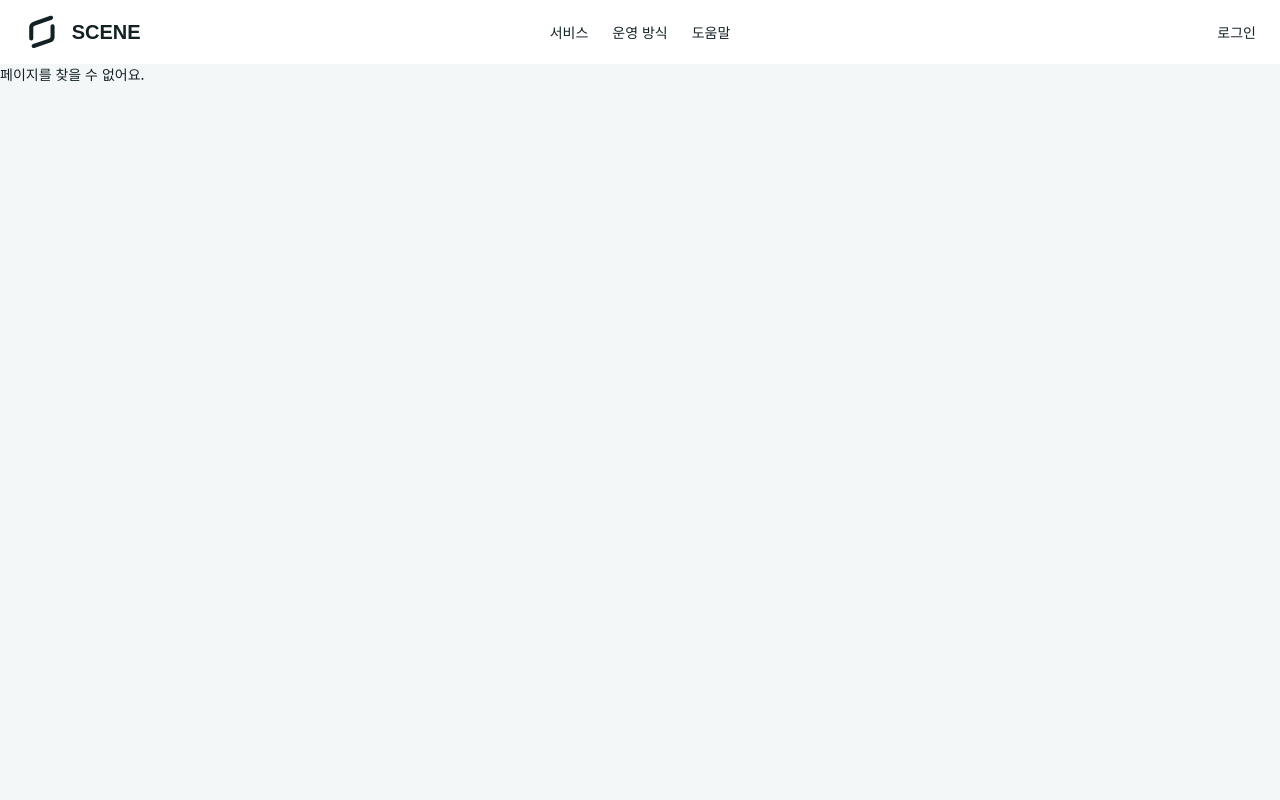
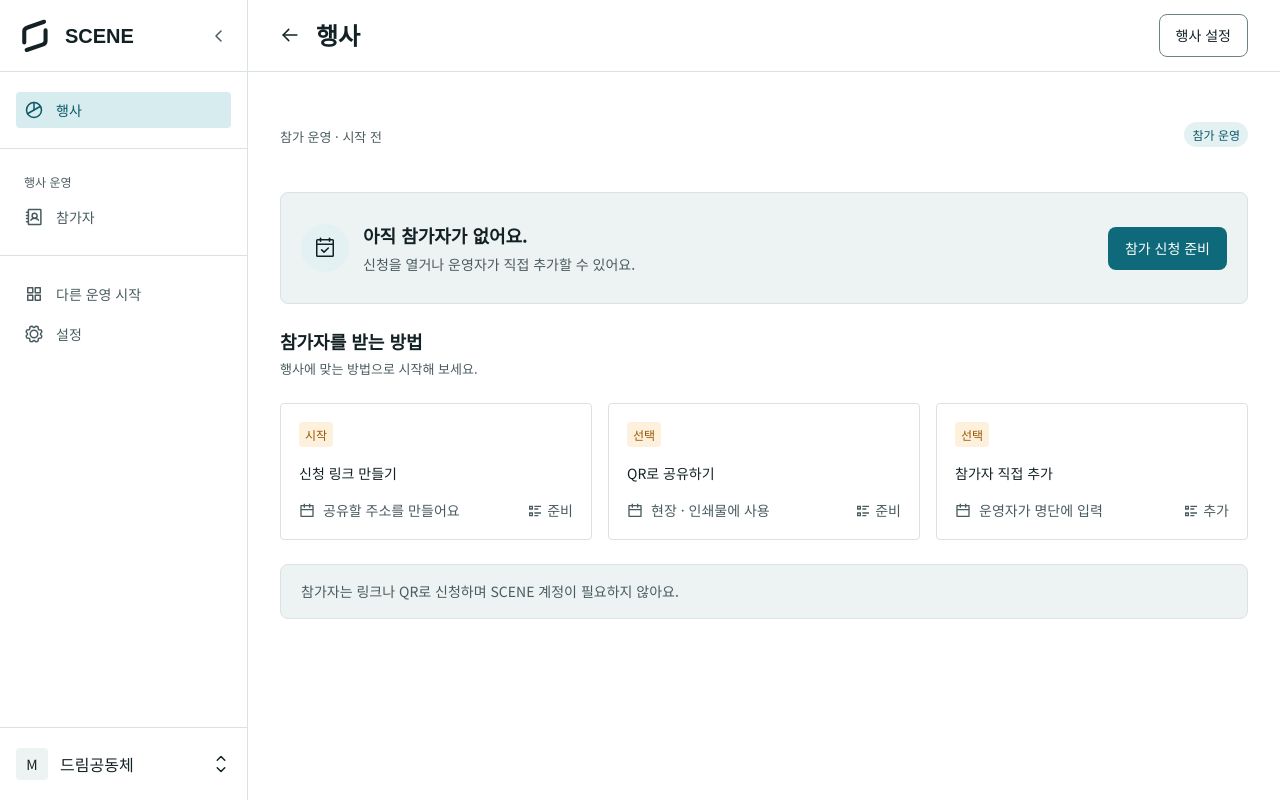
Before and after one commit to BeomhyunPark/SCENE, a React (Vite) app in the folder frontend/: page /events/1/participants in a window 1280 px wide. Built offline with nearby package versions, Linux system fonts and the light colour scheme; a web font is replaced by a local one.

Commit message:
feat: start participation and keep event dates in order (#167)
Track: #165
Track: #166

```diff
--- a/frontend/src/App.tsx
+++ b/frontend/src/App.tsx
@@ -4,6 +4,7 @@ import { Route, Routes } from "react-router";
 import { EventCreate } from "./components/EventCreate";
 import { EventHome } from "./components/EventHome";
 import { EventList } from "./components/EventList";
+import { EventParticipation } from "./components/EventParticipation";
 import { PublicHeader } from "./components/PublicHeader";
 import { PublicHome } from "./components/PublicHome";
 import { PublicLogin } from "./components/PublicLogin";
@@ -45,6 +46,7 @@ export function App() {
         <Route path="/login" element={<PublicLogin />} />
         <Route path="/events" element={<EventList />} />
         <Route path="/events/new" element={<EventCreate />} />
+        <Route path="/events/:eventId/participants" element={<EventParticipation />} />
         <Route path="/events/:eventId" element={<EventHome />} />
         <Route path="/signup" element={<PublicSignup />} />
         <Route path="/verify-email" element={<PublicVerifyEmail />} />
--- a/frontend/src/components/EventCreate.tsx
+++ b/frontend/src/components/EventCreate.tsx
@@ -26,8 +26,9 @@ export function EventCreate() {
       setNameMissing(true);
       return;
     }
+    if (start && end && end < start) return;
     const id = crypto.randomUUID();
-    saveEventDraft(id, { name: trimmed, type: kind, start, end, place: place.trim() });
+    saveEventDraft(id, { name: trimmed, type: kind, start, end, place: place.trim(), areas: [] });
     navigate(`/events/${id}`);
   }
 
@@ -70,8 +71,26 @@ export function EventCreate() {
             ) : null}
           </div>
           <div className="event-create__dates">
-            <DateField label="시작일" id="event-start" value={start} onChange={setStart} />
-            <DateField label="종료일" id="event-end" value={end} onChange={setEnd} />
+            <DateField
+              label="시작일"
+              id="event-start"
+              value={start}
+              max={end}
+              onChange={(value) => {
+                if (end && value > end) return;
+                setStart(value);
+              }}
+            />
+            <DateField
+              label="종료일"
+              id="event-end"
+              value={end}
+              min={start}
+              onChange={(value) => {
+                if (start && value < start) return;
+                setEnd(value);
+              }}
+            />
           </div>
           <div className="event-create__field">
             <label className="event-create__label" htmlFor="event-place">
@@ -125,11 +144,15 @@ function DateField({
   label,
   id,
   value,
+  min,
+  max,
   onChange,
 }: {
   label: string;
   id: string;
   value: string;
+  min?: string;
+  max?: string;
   onChange: (value: string) => void;
 }) {
   const picker = useRef<HTMLInputElement>(null);
@@ -171,8 +194,17 @@ function DateField({
           type="date"
           tabIndex={-1}
           aria-hidden="true"
+          min={min || undefined}
+          max={max || undefined}
           value={value}
-          onChange={(event) => onChange(event.target.value)}
+          onChange={(event) => {
+            const next = event.target.value;
+            if ((min && next && next < min) || (max && next && next > max)) {
+              event.target.value = value;
+              return;
+            }
+            onChange(next);
+          }}
         />
         <button className="event-create__calendar" type="button" aria-label={`${label} 선택`} onClick={open}>
           <img src={calendar} alt="" />
--- a/frontend/src/components/EventHome.tsx
+++ b/frontend/src/components/EventHome.tsx
@@ -1,4 +1,4 @@
-import { Link, useParams } from "react-router";
+import { Link, useNavigate, useParams } from "react-router";
 import arrowLeft from "../assets/event-create/arrow-left.svg";
 import calendarCheck from "../assets/event-home/calendar-check.svg";
 import checklist from "../assets/event-home/checklist.svg";
@@ -16,14 +16,18 @@ const starts = [
 
 export function EventHome() {
   const { eventId = "" } = useParams();
+  const navigate = useNavigate();
   const draft = readEventDraft(eventId);
   const title = draft?.name || "행사";
   const context = draft ? eventContext(draft) : "";
+  const areas = draft?.areas ?? [];
 
   return (
     <OperatorShell
       title={title}
       eventName={title}
+      eventAreas={areas}
+      participantsHref={eventId ? `/events/${eventId}/participants` : undefined}
       framed
       leading={
         <Link className="event-home__back" to="/events" aria-label="행사 목록">
@@ -62,7 +66,17 @@ export function EventHome() {
         </div>
         <div className="event-home__cards">
           {starts.map((item) => (
-            <button key={item.title} className="event-home__card" type="button" aria-label={item.title}>
+            <button
+              key={item.title}
+              className="event-home__card"
+              type="button"
+              aria-label={item.title}
+              onClick={
+                item.title === "참가자 받기" && eventId
+                  ? () => navigate(`/events/${eventId}/participants`)
+                  : undefined
+              }
+            >
               <span className="event-home__chip">{item.badge}</span>
               <span className="event-home__card-title">{item.title}</span>
               <span className="event-home__card-meta">
--- /dev/null
+++ b/frontend/src/components/EventParticipation.tsx
@@ -0,0 +1,93 @@
+import { useEffect } from "react";
+import { Link, useParams } from "react-router";
+import arrowLeft from "../assets/event-create/arrow-left.svg";
+import calendarCheck from "../assets/event-home/calendar-check.svg";
+import checklist from "../assets/event-home/checklist.svg";
+import dateIcon from "../assets/event-home/date.svg";
+import { Button } from "./Button";
+import { OperatorShell } from "./OperatorShell";
+import { eventContext, markEventArea, readEventDraft } from "./eventDraft";
+import "./EventHome.css";
+
+const ways = [
+  { title: "신청 링크 만들기", detail: "공유할 주소를 만들어요", badge: "시작", action: "준비" },
+  { title: "QR로 공유하기", detail: "현장 · 인쇄물에 사용", badge: "선택", action: "준비" },
+  { title: "참가자 직접 추가", detail: "운영자가 명단에 입력", badge: "선택", action: "추가" },
+];
+
+export function EventParticipation() {
+  const { eventId = "" } = useParams();
+  const draft = readEventDraft(eventId);
+  const title = draft?.name || "행사";
+  const context = draft ? eventContext(draft) : "";
+
+  useEffect(() => {
+    if (eventId) markEventArea(eventId, "participants");
+  }, [eventId]);
+
+  return (
+    <OperatorShell
+      title={title}
+      eventName={title}
+      eventHref={eventId ? `/events/${eventId}` : undefined}
+      eventAreas={["participants"]}
+      participantsHref={eventId ? `/events/${eventId}/participants` : undefined}
+      framed
+      leading={
+        <Link className="event-home__back" to="/events" aria-label="행사 목록">
+          <img src={arrowLeft} alt="" />
+        </Link>
+      }
+      action={
+        <Button type="button" variant="secondary" size={40}>
+          행사 설정
+        </Button>
+      }
+    >
+      <div className="event-home">
+        <div className="event-home__context">
+          <div>
+            {context ? <p className="event-home__facts">{context}</p> : null}
+            <p className="event-home__state">참가 운영 · 시작 전</p>
+          </div>
+          <span className="event-home__badge">참가 운영</span>
+        </div>
+        <section className="event-home__welcome">
+          <span className="event-home__mark" aria-hidden="true">
+            <img src={calendarCheck} alt="" />
+          </span>
+          <div className="event-home__welcome-copy">
+            <h2>아직 참가자가 없어요.</h2>
+            <p>신청을 열거나 운영자가 직접 추가할 수 있어요.</p>
+          </div>
+          <Button type="button" variant="primary" size={40}>
+            참가 신청 준비
+          </Button>
+        </section>
+        <div className="event-home__work-intro">
+          <h2>참가자를 받는 방법</h2>
+          <p>행사에 맞는 방법으로 시작해 보세요.</p>
+        </div>
+        <div className="event-home__cards">
+          {ways.map((item) => (
+            <button key={item.title} className="event-home__card" type="button" aria-label={item.title}>
+              <span className="event-home__chip">{item.badge}</span>
+              <span className="event-home__card-title">{item.title}</span>
+              <span className="event-home__card-meta">
+                <span>
+                  <img src={dateIcon} alt="" />
+                  {item.detail}
+                </span>
+                <span>
+                  <img src={checklist} alt="" />
+                  {item.action}
+                </span>
+              </span>
+            </button>
+          ))}
+        </div>
+        <p className="event-home__note">참가자는 링크나 QR로 신청하며 SCENE 계정이 필요하지 않아요.</p>
+      </div>
+    </OperatorShell>
+  );
+}
--- a/frontend/src/components/OperatorShell.css
+++ b/frontend/src/components/OperatorShell.css
@@ -92,6 +92,11 @@
 .operator-shell__nav > .operator-shell__group:last-child {
   padding-top: 20px;
   border-top: 1px solid var(--color-border-default);
+}
+
+a.operator-shell__item {
+  text-decoration: none;
+  box-sizing: border-box;
 }
 
 .operator-shell__item {
--- a/frontend/src/components/OperatorShell.tsx
+++ b/frontend/src/components/OperatorShell.tsx
@@ -1,4 +1,5 @@
 import type { ReactNode } from "react";
+import { Link } from "react-router";
 import symbol from "../assets/scene-symbol-header.svg";
 import events from "../assets/event-nav/events.svg";
 import bell from "../assets/event-nav/bell.svg";
@@ -40,6 +41,9 @@ export function OperatorShell({
   leading,
   action,
   eventName,
+  eventHref,
+  eventAreas = [],
+  participantsHref,
   framed,
   children,
 }: {
@@ -47,6 +51,9 @@ export function OperatorShell({
   leading?: ReactNode;
   action?: ReactNode;
   eventName?: string;
+  eventHref?: string;
+  eventAreas?: string[];
+  participantsHref?: string;
   framed?: boolean;
   children: ReactNode;
 }) {
@@ -67,9 +74,25 @@ export function OperatorShell({
             <>
               <ul className="operator-shell__group">
                 <li>
-                  <NavItem item={{ label: eventName, icon: events, current: true }} />
+                  <NavItem item={{ label: eventName, icon: events, current: true, to: eventHref }} />
                 </li>
               </ul>
+              {eventAreas.includes("participants") ? (
+                <div className="operator-shell__section">
+                  <p className="operator-shell__section-label">행사 운영</p>
+                  <ul className="operator-shell__group">
+                    <li>
+                      <NavItem
+                        item={{
+                          label: "참가자",
+                          icon: address,
+                          to: participantsHref,
+                        }}
+                      />
+                    </li>
+                  </ul>
+                </div>
+              ) : null}
               <ul className="operator-shell__group">
                 <li>
                   <NavItem item={{ label: "다른 운영 시작", icon: squares, current: false }} />
@@ -135,20 +158,29 @@ export function OperatorShell({
 function NavItem({
   item,
 }: {
-  item: { label: string; icon: string; caret?: boolean; current?: boolean };
+  item: { label: string; icon: string; caret?: boolean; current?: boolean; to?: string };
 }) {
   const current = item.current ?? item.label === "행사";
-  return (
-    <button
-      className={`operator-shell__item${current ? " operator-shell__item--current" : ""}`}
-      type="button"
-      aria-current={current ? "page" : undefined}
-    >
+  const className = `operator-shell__item${current ? " operator-shell__item--current" : ""}`;
+  const content = (
+    <>
       <span className="operator-shell__item-main">
         <img src={item.icon} alt="" />
         <span className="operator-shell__label">{item.label}</span>
       </span>
       {item.caret ? <img src={caret} alt="" /> : null}
+    </>
+  );
+  if (item.to) {
+    return (
+      <Link className={className} to={item.to} aria-current={current ? "page" : undefined}>
+        {content}
+      </Link>
+    );
+  }
+  return (
+    <button className={className} type="button" aria-current={current ? "page" : undefined}>
+      {content}
     </button>
   );
 }
--- a/frontend/src/components/eventDraft.ts
+++ b/frontend/src/components/eventDraft.ts
@@ -4,6 +4,7 @@ export type EventDraft = {
   start: string;
   end: string;
   place: string;
+  areas: string[];
 };
 
 export function formatSceneDate(iso: string): string {
@@ -30,6 +31,13 @@ export function saveEventDraft(id: string, draft: EventDraft) {
   sessionStorage.setItem(key(id), JSON.stringify(draft));
 }
 
+export function markEventArea(id: string, area: string) {
+  const draft = readEventDraft(id);
+  const areas = draft?.areas ?? [];
+  if (!draft || areas.includes(area)) return;
+  saveEventDraft(id, { ...draft, areas: [...areas, area] });
+}
+
 export function readEventDraft(id: string): EventDraft | null {
   const raw = sessionStorage.getItem(key(id));
   if (!raw) return null;
@@ -42,6 +50,7 @@ export function readEventDraft(id: string): EventDraft | null {
       start: typeof parsed.start === "string" ? parsed.start : "",
       end: typeof parsed.end === "string" ? parsed.end : "",
       place: typeof parsed.place === "string" ? parsed.place : "",
+      areas: Array.isArray(parsed.areas) ? parsed.areas.filter((area) => typeof area === "string") : [],
     };
   } catch {
     return null;
```
Also changed, not shown: 1 other file (tests, documents, lock files or other folders).
